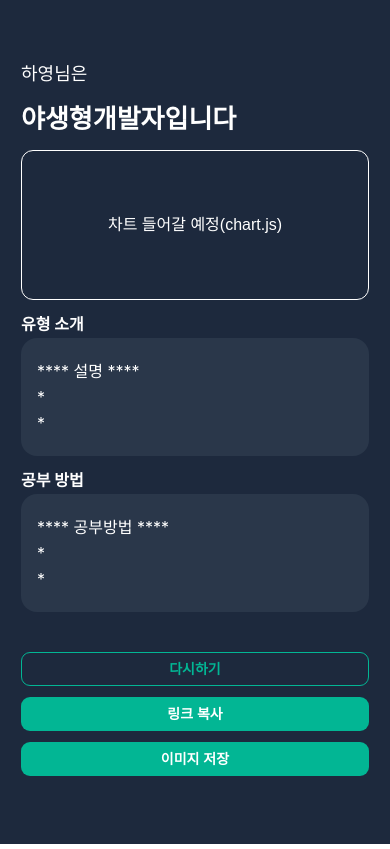
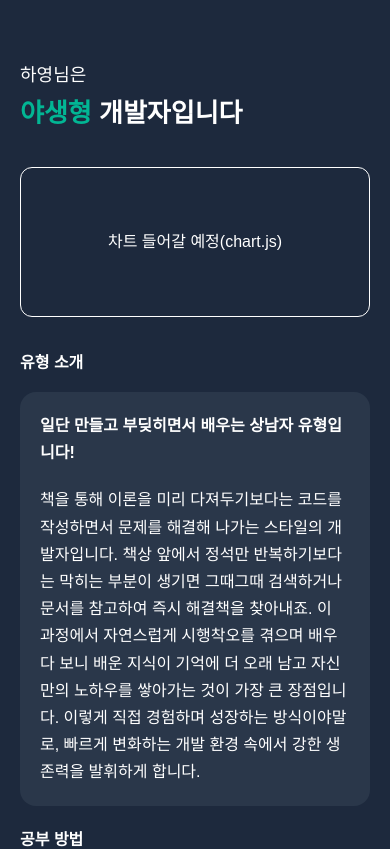
Before and after one commit to nijuy/dev-type-test, a Next.js app: page /result in a window 390 px wide. Shown: the top 849 px of the page. Built offline with nearby package versions, Linux system fonts and the light colour scheme.

Commit message:
chore: 불필요한 코드 삭제 및 결과페이지 코드 가독성 개선

```diff
--- a/src/app/globals.css
+++ b/src/app/globals.css
@@ -1,40 +1,31 @@
 @import 'tailwindcss';
 
 :root {
-  --background: #ffffff;
-  --foreground: #171717;
+  --primaryColor: #02B694;
 }
 
-@theme inline {
-  --color-background: var(--background);
-  --color-foreground: var(--foreground);
-  --font-sans: var(--font-geist-sans);
-  --font-mono: var(--font-geist-mono);
+*{
+  line-height: 1.7em;
 }
-
-@media (prefers-color-scheme: dark) {
-  :root {
-    --background: #0a0a0a;
-    --foreground: #ededed;
-  }
-}
-
 body {
-  background: var(--background);
-  color: var(--foreground);
   font-family: Arial, Helvetica, sans-serif;
 }
 
 
 .container {
-  width: 1600px;
+  width: 760px;
   max-width: 100%;
   padding: 100px 20px;
   margin-left: auto;
   margin-right: auto;
 }
+.flex-center{
+  display: flex;
+  align-items: center;
+  justify-content: center;
+}
 
-@media screen and (max-width: 1024px) {
+@media screen and (max-width: 767px) {
   .container {
     width: 100%;
     padding: 60px 20px;
--- a/src/app/layout.tsx
+++ b/src/app/layout.tsx
@@ -1,20 +1,10 @@
 import type { Metadata } from 'next';
-import { Geist, Geist_Mono } from 'next/font/google';
 import './globals.css';
 
-const geistSans = Geist({
-  variable: '--font-geist-sans',
-  subsets: ['latin'],
-});
-
-const geistMono = Geist_Mono({
-  variable: '--font-geist-mono',
-  subsets: ['latin'],
-});
 
 export const metadata: Metadata = {
-  title: 'Create Next App',
-  description: 'Generated by create next app',
+  title: '개발자 유형테스트',
+  description: '어떤 개발자인지 확인해보세요!',
 };
 
 export default function RootLayout({
@@ -23,9 +13,9 @@ export default function RootLayout({
   children: React.ReactNode;
 }>) {
   return (
-    <html lang="en">
+    <html lang="ko">
       <body
-        className={`${geistSans.variable} ${geistMono.variable} antialiased`}
+        className='antialiased bg-slate-800'
       >
         {children}
       </body>
--- /dev/null
+++ b/src/app/result/components/Btn.tsx
@@ -0,0 +1,7 @@
+export default function Btn({ type, text }: { type: number, text: string }) {
+   return (
+      <button className={`${type === 0 ? 'border border-[#02B694] text-[#02B694]' : 'text-white bg-[#02B694]'} flex-center md:w-[190px] w-full md:h-[52px] h-[34px] rounded-[9px]`}>
+         {text}
+      </button>
+   )
+}
--- /dev/null
+++ b/src/app/result/components/DetailInfo.tsx
@@ -0,0 +1,21 @@
+interface DetailInfoData {
+   title: string,
+   subTitle?: string,
+   desc: string,
+   studyMethod?: string,
+}
+
+export default function DetailInfo({ data }: { data: DetailInfoData }) {
+
+   return (
+      <div>
+         <strong className="md:text-[22px]">{data.title}</strong>
+         <div className="w-full md:text-[18px] rounded-[16px] md:p-7 p-5 mt-4 bg-[#2A374A]">
+            {data.subTitle &&
+               <p className="font-semibold md:mb-7 mb-5">{data.subTitle}</p>
+            }
+            <p>{data.desc}</p>
+         </div>
+      </div>
+   )
+}
--- a/src/app/result/page.tsx
+++ b/src/app/result/page.tsx
@@ -1,58 +1,74 @@
+import DetailInfo from "./components/DetailInfo";
+import Btn from "./components/Btn";
+
 export default function ResultPage() {
-  const userName = '하영';
-  const userMainType = '야생형';
-  const description = `**** 설명 ****
-  *
-  *`;
-  const studyMethod = `**** 공부방법 ****
-  *
-  *`;
+
+    // ✅ 유저 데이터 타입 정의
+    interface UserDataType {
+        name: string;
+        typeResult: string;
+    }
+    // ✅ 결과 데이터 타입 정의
+    interface ResultDataType {
+        title: string;
+        desc: string;
+        studyMethod: string;
+    }
+
+
+    // ✅ 유저 데이터
+    const userData: UserDataType = {
+        name: '하영',
+        typeResult: '야생형'
+    }
+    // ✅ 결과 데이터
+    const resultData: Record<string, ResultDataType> = {
+        '야생형': {
+            title: '일단 만들고 부딪히면서 배우는 상남자 유형입니다!',
+            desc: '책을 통해 이론을 미리 다져두기보다는 코드를 작성하면서 문제를 해결해 나가는 스타일의 개발자입니다. 책상 앞에서 정석만 반복하기보다는 막히는 부분이 생기면 그때그때 검색하거나 문서를 참고하여 즉시 해결책을 찾아내죠. 이 과정에서 자연스럽게 시행착오를 겪으며 배우다 보니 배운 지식이 기억에 더 오래 남고 자신만의 노하우를 쌓아가는 것이 가장 큰 장점입니다. 이렇게 직접 경험하며 성장하는 방식이야말로, 빠르게 변화하는 개발 환경 속에서 강한 생존력을 발휘하게 합니다.',
+            studyMethod: '작은 미니 프로젝트, 피드백 루프 짧게',
+        },
+    }
+
+
+    // ✅ 유형 소개 데이터
+    const introTypeData = {
+        title: '유형 소개',
+        subTitle: resultData[userData.typeResult].title,
+        desc: resultData[userData.typeResult].desc,
+    }
+    // ✅ 공부 방법 데이터
+    const studyMethodData = {
+        title: '공부 방법',
+        desc: resultData[userData.typeResult].studyMethod,
+    }
 
     return (
-    <div className="flex min-h-screen justify-center bg-slate-800">
-      <div className="w-full max-w-[718px] px-[21px] pt-[60px] pb-[36px]">
-        <main className="flex-col items-center space-y-[12px] md:space-y-[40px]">
-          <div className="space-y-[12px]">
-            <div className="font-['Inter'] text-[18px] font-medium text-white md:text-[24px]">
-              {userName}님은
+        <main className="container flex flex-col md:gap-[40px] gap-8">
+            <div>
+                <div className="font-medium md:text-[24px] text-[18px] text-white">
+                    {userData.name}님은
                 </div>
-            <div className="font-['Inter'] text-[26px] font-bold text-white md:text-[36px]">
-              {userMainType}개발자입니다
+                <div className="md:text-[36px] text-[26px] font-bold md:mt-3 text-white">
+                    <span className="text-[var(--primaryColor)]">{userData.typeResult}</span>
+                    <span>&nbsp;개발자입니다</span>
                 </div>
             </div>
 
-          <div className="flex h-[150px] w-full items-center justify-center rounded-xl border border-white text-white md:h-[270px]">
+            <div className="flex-center md:h-[270px] h-[150px] rounded-xl border border-white text-white">
                 차트 들어갈 예정(chart.js)
             </div>
 
-          <div className="flex flex-col space-y-[12px] font-['Inter'] text-white md:space-y-[30px]">
-            <div className="flex flex-col space-y-[2px] md:space-y-[16px]">
-              <p className="text-base font-bold md:text-[22px]">유형 소개</p>
-              <div className="w-full rounded-[16px] bg-[#2A374A] px-[16px] py-[20px] text-base leading-relaxed font-normal whitespace-pre-line md:text-[22px]">
-                {description}
-              </div>
-            </div>
-            <div className="flex flex-col space-y-[2px] md:space-y-[16px]">
-              <p className="text-base font-bold md:text-[22px]">공부 방법</p>
-              <div className="w-full rounded-[16px] bg-[#2A374A] px-[16px] py-[20px] text-base leading-relaxed font-normal whitespace-pre-line md:text-[22px]">
-                {studyMethod}
-              </div>
-            </div>
+            <div className="flex flex-col xl:gap-7 gap-5 text-white">
+                <DetailInfo data={introTypeData} />
+                <DetailInfo data={studyMethodData} />
             </div>
 
-          <div className="mt-[40px] flex flex-col space-y-[11px] text-[14px] font-bold md:mt-[70px] md:flex-row md:justify-center md:space-x-[19px] md:text-[18px]">
-            <button className="flex h-[34px] w-full items-center justify-center rounded-[9px] border border-[#02B694] text-[#02B694] md:h-[52px] md:w-[190px] md:border-2">
-              다시하기
-            </button>
-            <button className="flex h-[34px] w-full items-center justify-center rounded-[9px] bg-[#02B694] text-white md:h-[52px] md:w-[190px]">
-              링크 복사
-            </button>
-            <button className="flex h-[34px] w-full items-center justify-center rounded-[9px] bg-[#02B694] text-white md:h-[52px] md:w-[190px]">
-              이미지 저장
-            </button>
+            <div className="flex md:flex-row flex-col justify-center gap-3 md:text-[18px] text-[14px] font-bold">
+                <Btn type={0} text="다시하기" />
+                <Btn type={1} text="링크 복사" />
+                <Btn type={1} text="이미지 저장" />
             </div>
         </main>
-      </div>
-    </div>
     );
 }
```
Lines whose indentation alone changed are shown as unchanged.
